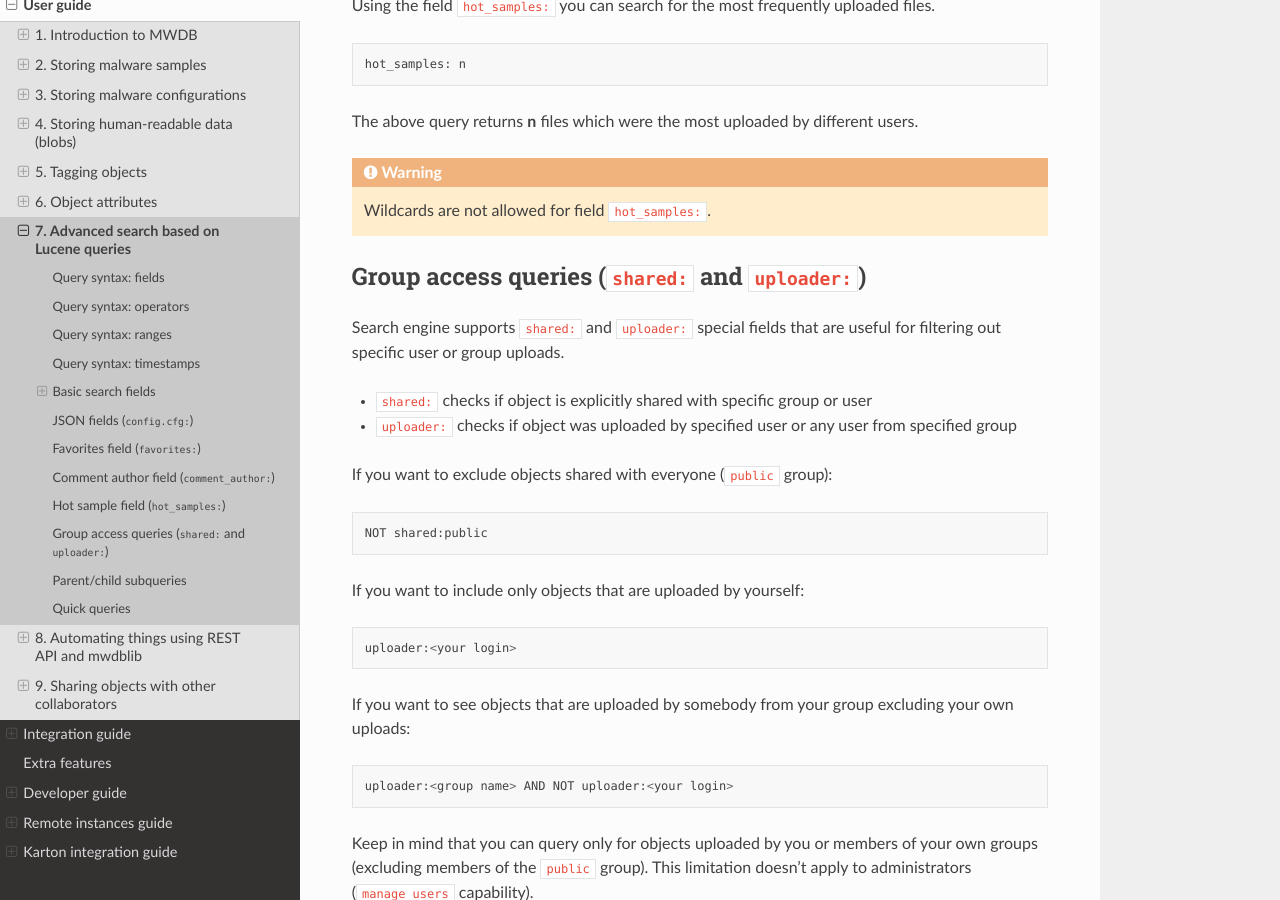
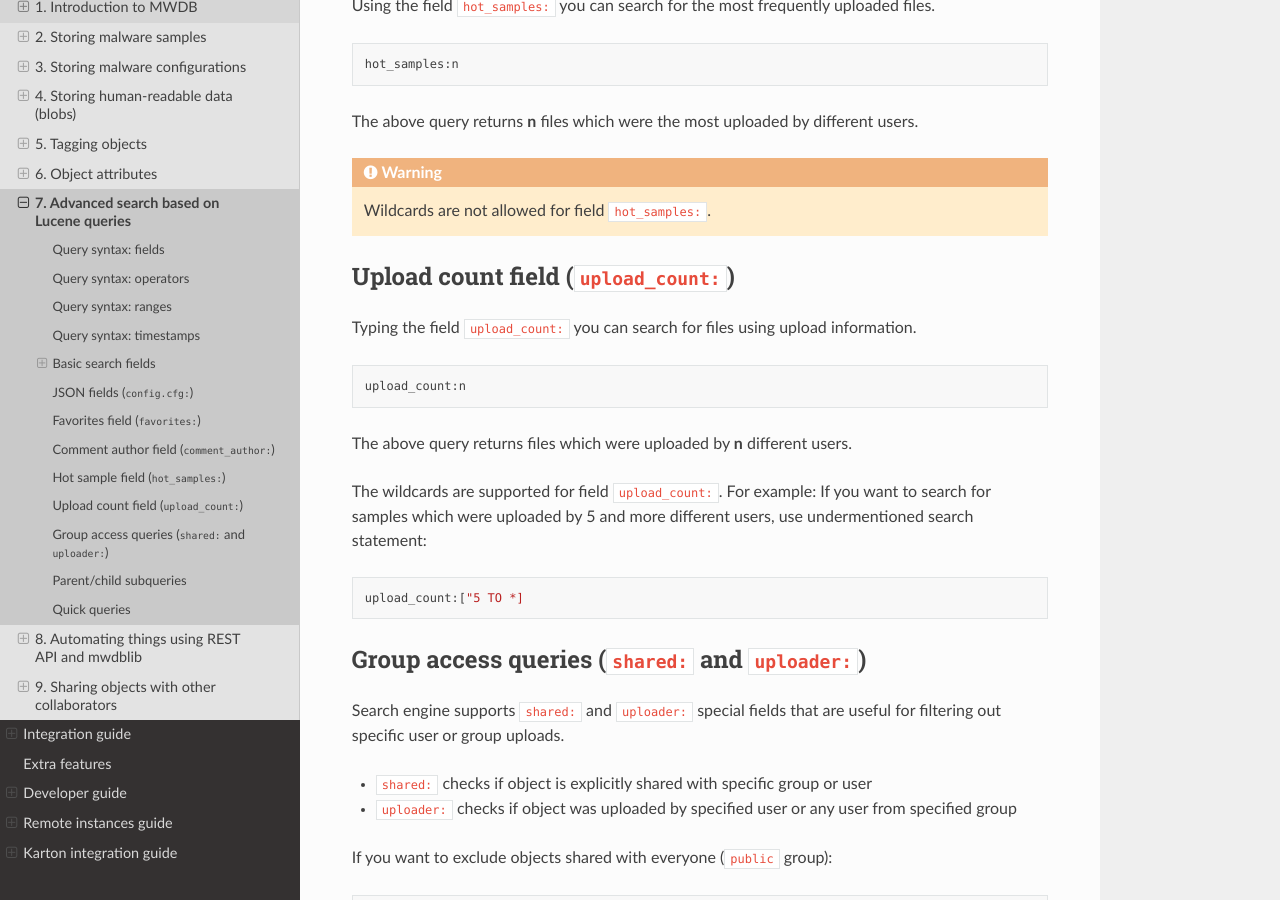
Before and after one commit to CERT-Polska/mwdb-core, a Sphinx documentation site: the page built from docs/user-guide/7-Lucene-search.rst, in a window 1280 px wide and 900 px high, scrolled down 6997 px. Built offline with Sphinx 7.4.7 and the Read the Docs theme 2.0.0, drawn with Linux system fonts in a browser that asks for light colours.

Commit message:
Docs adjust to upload_count search

```diff
--- a/docs/user-guide/7-Lucene-search.rst
+++ b/docs/user-guide/7-Lucene-search.rst
@@ -317,13 +317,31 @@ Using the field ``hot_samples:`` you can search for the most frequently uploaded
 
 .. code-block::
 
-   hot_samples: n
+   hot_samples:n
 
 The above query returns **n** files which were the most uploaded by different users.
 
 .. warning::
 
     Wildcards are not allowed for field ``hot_samples:``.
+
+Upload count field (\ ``upload_count:``\ )
+------------------------------------------------------------
+
+Typing the field ``upload_count:`` you can search for files using upload information.
+
+.. code-block::
+
+   upload_count:n
+
+The above query returns files which were uploaded by **n**  different users.
+
+The wildcards are supported for field ``upload_count:``. For example:
+If you want to search for samples which were uploaded by 5 and more different users, use undermentioned search statement:
+
+.. code-block::
+
+   upload_count:["5 TO *]
 
 Group access queries (\ ``shared:`` and ``uploader:``\ )
 ------------------------------------------------------------
```
